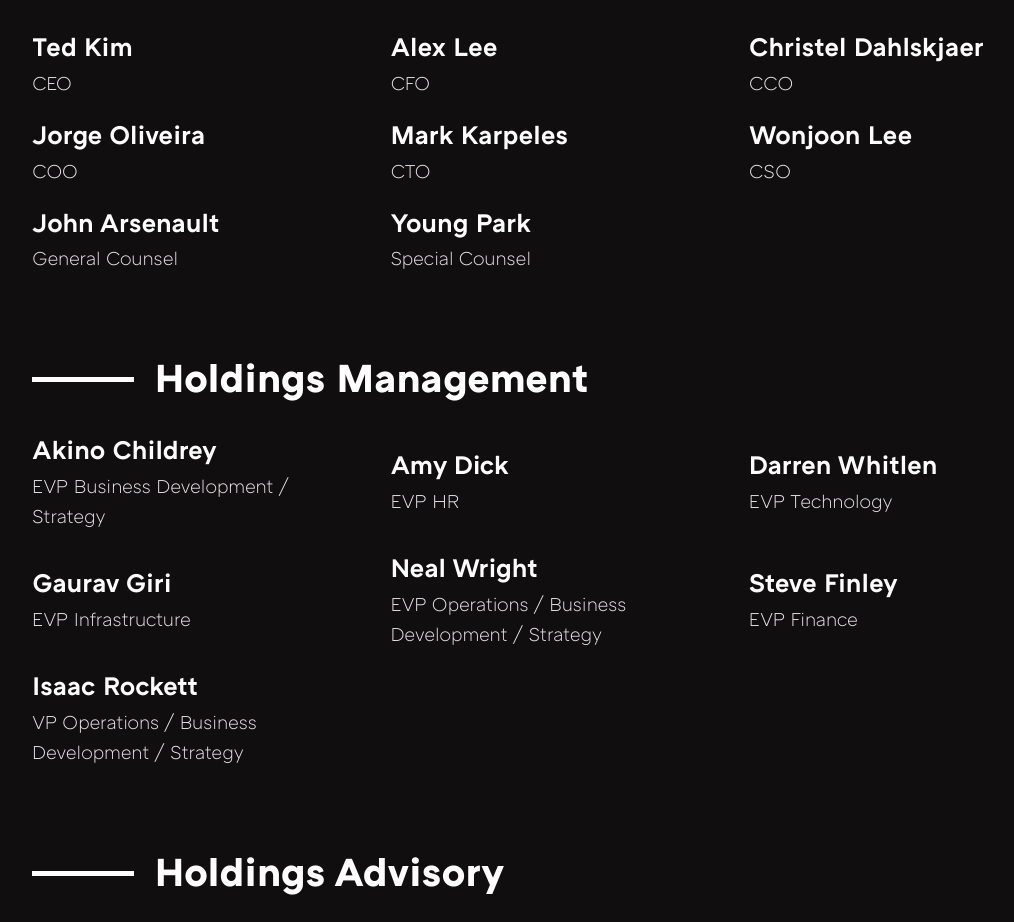
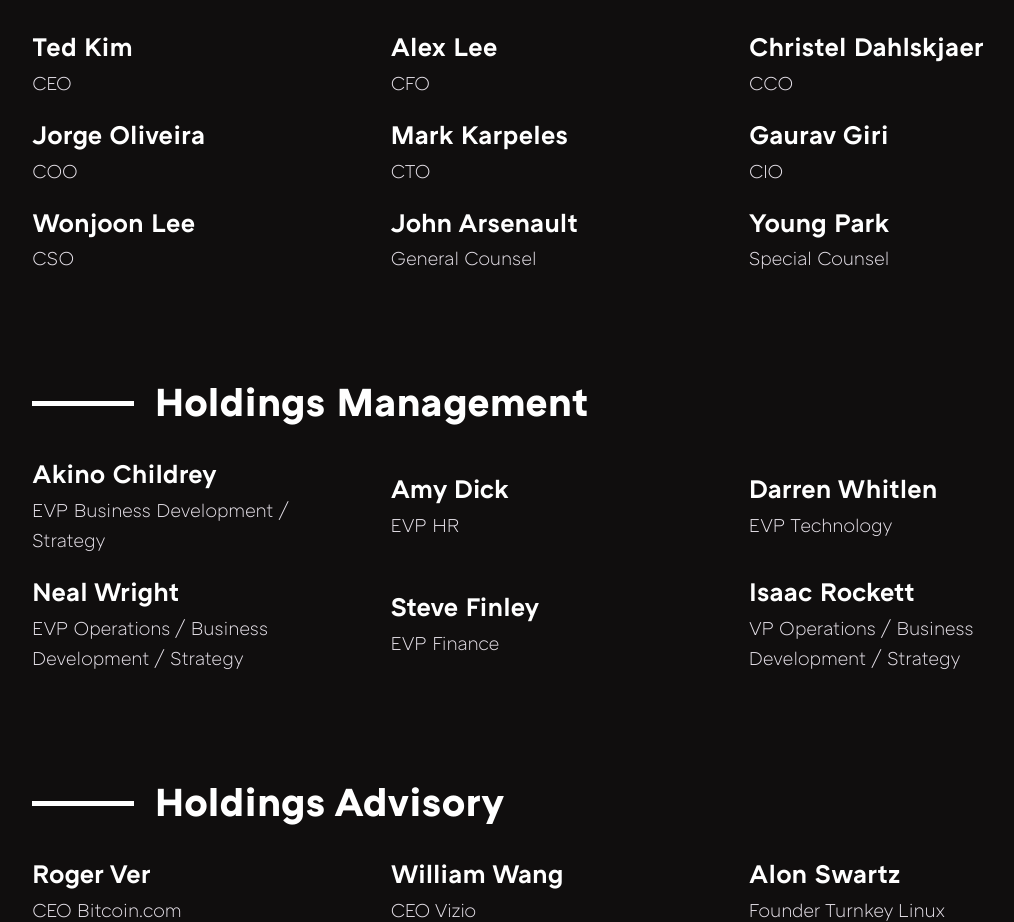
Before and after one commit to LondonTrustMedia/ltm_web, a plain HTML site: page web/about/index.html in a window 1280 px wide. Shown: the part 1405-2327 px from the top of the page, without its empty margins (96-1110 px from the left). Drawn offline with Linux system fonts and the light colour scheme.

Commit message:
changing gaurav's title

```diff
--- a/web/about/index.html
+++ b/web/about/index.html
@@ -173,6 +173,10 @@
             <em>CTO</em>
           </li>
           <li>
+            <h3>Gaurav Giri</h3>
+            <em>CIO</em>
+          </li>
+          <li>
             <h3>Wonjoon Lee</h3>
             <em>CSO</em>
           </li>
@@ -203,10 +207,6 @@
           <li>
             <h3>Darren Whitlen</h3>
             <em>EVP Technology</em>
-          </li>
-          <li>
-            <h3>Gaurav Giri</h3>
-            <em>EVP Infrastructure</em>
           </li>
           <li>
             <h3>Neal Wright</h3>
```
